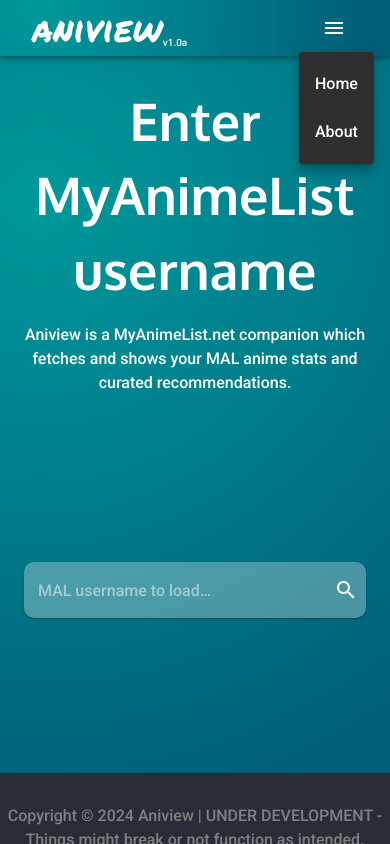
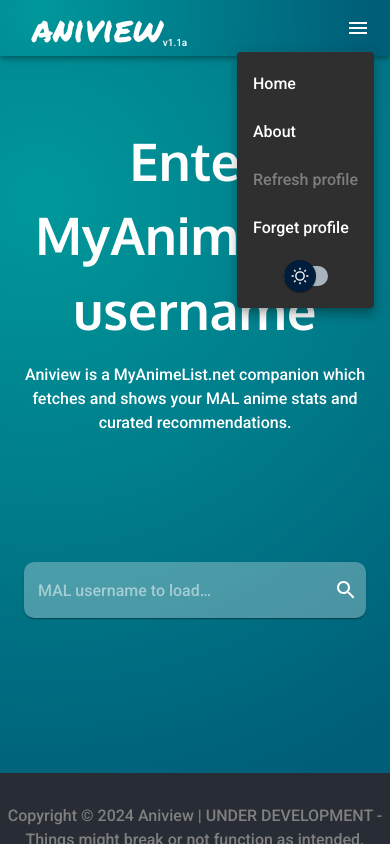
Before and after one commit to shanzei27/aniview-pro, a React (Create React App) app in the folder client/: page / in a window 390 px wide. Both pictures are taken after a click on the button 334 px from the left and 28 px from the top of the page. Built offline with nearby package versions, Linux system fonts and the light colour scheme.

Commit message:
updated version text & changelog, clean up, app bar and search page bug fixes

```diff
--- a/client/src/components/Appbar.js
+++ b/client/src/components/Appbar.js
@@ -232,8 +232,8 @@
                 <VersionText>v{config.version}</VersionText>
               </Box>
             </LogoContainer>
-            <Box sx={{ display: { xs: "flex", md: "none" }, width: "100%", flexGrow: 1 }}></Box>
-            <Box sx={{ display: { xs: "flex", md: "none" } }}>
+            <Box sx={{ display: { xs: "flex", md: "none" }, width: "100%",flexGrow: 1 }}></Box>
+            <Box sx={{ display: { xs: "flex", md: "none" }, flexGrow: 1, mr: -3 }}>
             <IconButton
               size="large"
               aria-label="account of current user"
@@ -273,6 +273,27 @@
                   </MenuItem>
                 </NavLink>
               ))}
+              <MenuItem disabled={true} onClick={handleSettingsClose}>
+                      Refresh profile
+                    </MenuItem>
+                    <MenuItem
+                      onClick={() => {
+                        forgetProfile();
+                        handleSettingsClose();
+                      }}
+                    >
+                      Forget profile
+                    </MenuItem>
+
+                    <MenuItem
+                      sx={{
+                        display: "flex",
+                        justifyContent: "center",
+                        width: "100%",
+                      }}
+                    >
+                      <LightModeSwitch onChange={props.handleLightModeChange} />
+                    </MenuItem>
             </Menu>
           </Box>
 
--- a/client/src/components/Home/HomeSearchPage.js
+++ b/client/src/components/Home/HomeSearchPage.js
@@ -12,7 +12,7 @@
 import Grow from "@mui/material/Grow";
 import LinearProgress from "@mui/material/LinearProgress";
 import Divider from "@mui/material/Divider";
-import PropTypes from 'prop-types';
+import PropTypes from "prop-types";
 import { config } from "../../config/config";
 
 const Search = styled(Paper)(({ theme }) => ({
@@ -87,23 +87,6 @@
   value: PropTypes.number.isRequired,
 };
 
-const StyledPaper = styled(Paper)(({ theme }) => ({
-  ...theme.typography.body2,
-  padding: theme.spacing(2),
-  backgroundColor: theme.palette.primary.main,
-  borderRadius: 10,
-  width: "60%",
-  display: "flex",
-  direction: "column",
-  justifyContent: "center",
-  alignItems: "center",
-  flexWrap: "wrap",
-  listStyle: "none",
-  [theme.breakpoints.down("md")]: {
-    width: "100%",
-  },
-}));
-
 const LoadingText = styled(Typography)(({ theme }) => ({
   color: "white",
   fontSize: "16px",
@@ -151,9 +134,13 @@
             <Item>
               {/* <Loader color="#36d7b7" /> */}
               <Box sx={{ width: "50%" }}>
-                <LinearProgress color="secondary" variant="determinate" value={props.progress}/>
+                <LinearProgress
+                  color="secondary"
+                  variant="determinate"
+                  value={props.progress}
+                />
               </Box>
-              <LoadingText>This will take a few seconds</LoadingText>
+              <LoadingText>This will take a minute</LoadingText>
             </Item>
           </Grid>
         </StyledGrid>
@@ -162,12 +149,12 @@
       {!props.loading && (
         <StyledGrid container spacing={{ xs: 0, md: 2, lg: 4 }}>
           <Grid
-            sx={{ height: { xs: "50%", sm: "100%" } }}
+            sx={{ height: { xs: "50%", sm: "100%" }, width: "100%" }}
             item
             xs={12}
             sm={5.5}
           >
-            <Item>
+            <Item sx={{ marginTop: { xs: 5 } }}>
               <Typography variant="lead" sx={{ paddingBottom: 2 }}>
                 Enter MyAnimeList username
               </Typography>
@@ -260,7 +247,6 @@
           </Grid>
         </StyledGrid>
       )}
-
     </>
   );
 };
--- a/client/src/config/config.js
+++ b/client/src/config/config.js
@@ -1,6 +1,6 @@
 const config = {
     site_name: "aniview",
-    version: "1.0a",
+    version: "1.1a",
     cover_images: ["renge_1.png", "naruto_1.png", 'mio_1.png', "kyoko_1.png", "sakura_1.png", "yato_1.png"],
 }
 
--- a/client/src/utils/getLocalisedText.js
+++ /dev/null
@@ -1,3 +0,0 @@
-export function getLocalisedText(text){
-    return text.toUpperCase();          //testing
-}
--- a/client/src/utils/textUtils.js
+++ b/client/src/utils/textUtils.js
@@ -1,5 +1,5 @@
 const textUtils = {
-    about: "Aniview is a companion for MyAnimeList.net, with ReactJS and Express as a personal project. The site is currently under active development so it may not be stable. It shows some info about your animelist from MAL with data fetched via the official MAL API and Jikan. This is a non-commercial open source project.",
+    about: "Aniview is a companion for MyAnimeList.net which shows some info about your animelist from MAL with data fetched via the official MAL API and Jikan. The site is currently under active development so it may not be stable. This is a non-commercial open source project.",
     privacy: "This service collects your username and used publicly available data from MyAnimeList.net. We collect data only after you enter your username in the search bar. We do not store any of the data in our servers (except during processing momentarily, which will be erased soon after). After each search, the last searched profile data is stored locally (on your device) for faster reaccess. You can remove this by using 'Forget profile' option in settings. The data accessed from MAL include: username, profile picture & other profile information, anime list, activity history. We do not run any analytics software as of now."
 }
 
```
Also changed, not shown: 1 other file (tests, documents, lock files or other folders).
